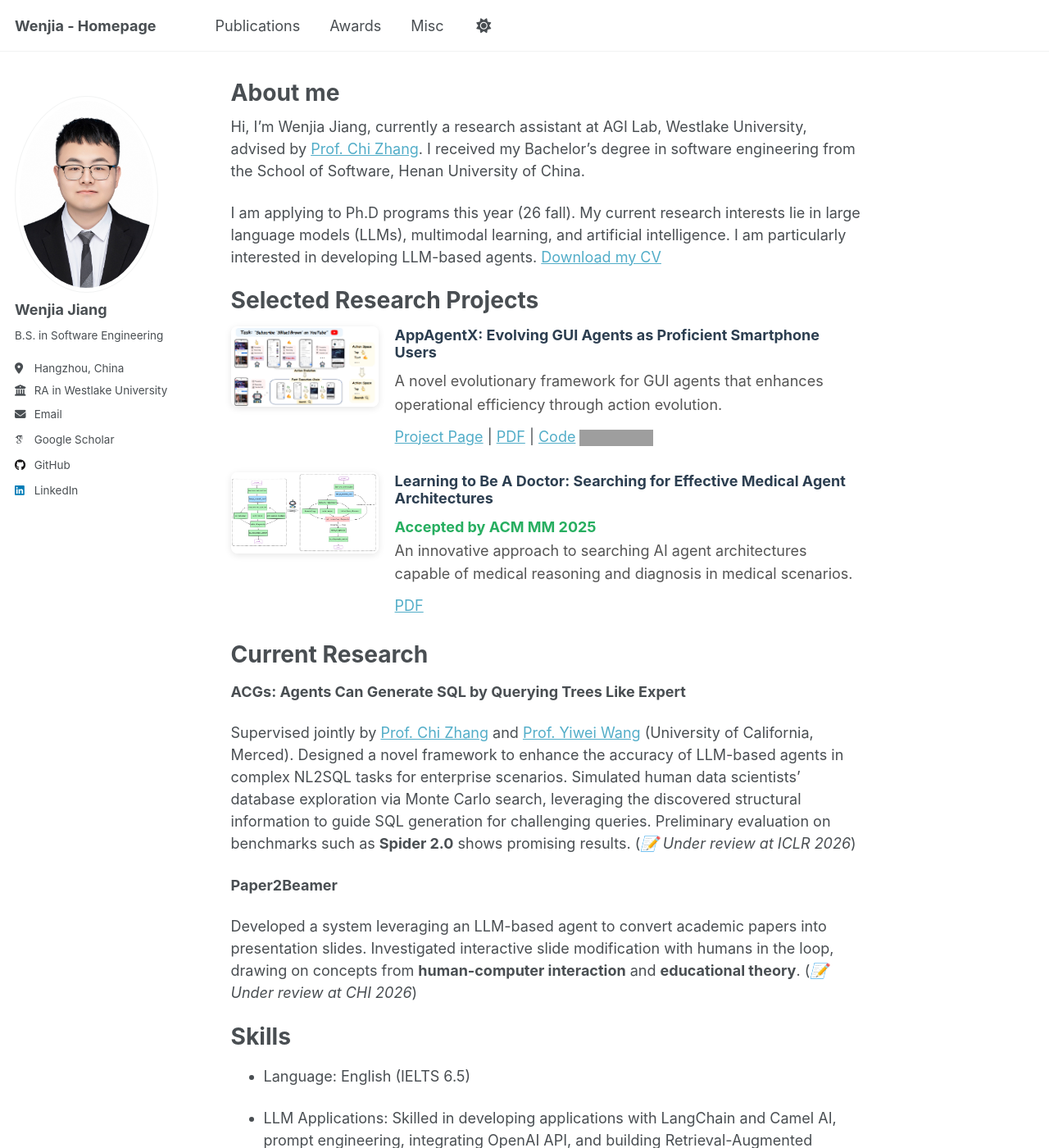
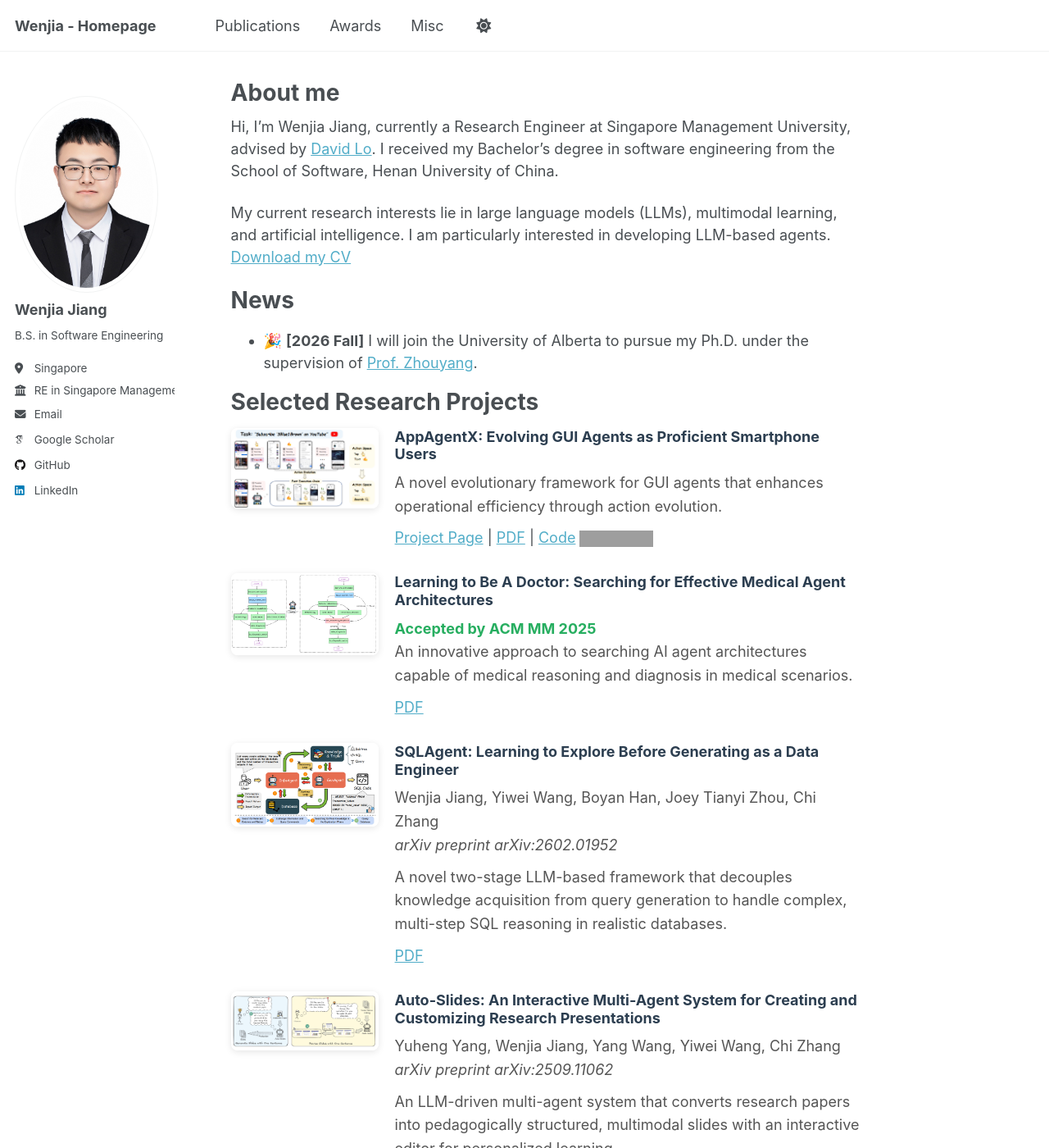
Before and after one commit to jwj1342/jwj1342.github.io, a Jekyll site: the page built from _pages/about.md, in a window 1280 px wide and 1400 px high. Shown: the whole window at 82% size. Built offline with Jekyll 4.4.1, drawn with Linux system fonts in a browser that asks for light colours; some web fonts are replaced; a script that is not in the unit is left out; some of the changed text lies outside the part shown; grey boxes are pictures that could not be loaded.

Commit message:
Update homepage: new affiliations and publications

```diff
--- a/_config.yml
+++ b/_config.yml
@@ -26,8 +26,8 @@ author:
   name: "Wenjia Jiang"
   pronouns: # example: "she/her"
   bio: "B.S. in Software Engineering"
-  location: "Hangzhou, China"
-  employer: "RA in Westlake University"
+  location: "Singapore"
+  employer: "RE in Singapore Management University"
   uri: # URL
   email: "jiangwenjia@westlake.edu.cn"
 
--- a/_pages/about.md
+++ b/_pages/about.md
@@ -7,10 +7,15 @@ redirect_from:
   - /about.html
 ---
 
-Hi, I'm Wenjia Jiang, currently a research assistant at AGI Lab, Westlake University, advised by [Prof. Chi Zhang](https://icoz69.github.io/). I received my Bachelor’s degree in software engineering from the School of Software, Henan University of China.
+Hi, I'm Wenjia Jiang, currently a Research Engineer at Singapore Management University, advised by [David Lo](http://www.mysmu.edu/faculty/davidlo/). I received my Bachelor’s degree in software engineering from the School of Software, Henan University of China.
 
-I am applying to Ph.D programs this year (26 fall). My current research interests lie in large language models (LLMs), multimodal learning, and artificial intelligence. I am particularly interested in developing LLM-based agents.
+My current research interests lie in large language models (LLMs), multimodal learning, and artificial intelligence. I am particularly interested in developing LLM-based agents.
 [Download my CV](files/CV_Wenjia_Jiang.pdf)
+
+# News
+
+- 🎉 **[2026 Fall]** I will join the University of Alberta to pursue my Ph.D. under the supervision of [Prof. Zhouyang](https://homepage.zhouyang.me/).
+
 
 # Selected Research Projects
 
@@ -45,15 +50,43 @@ I am applying to Ph.D programs this year (26 fall). My current research interest
   </div>
 </div>
 
-# Current Research
+<div style="display: flex; align-items: flex-start; margin-bottom: 30px; gap: 20px;">
+  <div style="flex-shrink: 0; width: 180px;">
+    <img src="images/paper_image/sqlagent.png" alt="SQLAgent Project" style="width: 100%; border-radius: 8px; box-shadow: 0 2px 8px rgba(0,0,0,0.1);">
+  </div>
+  <div style="flex: 1;">
+    <h3 style="margin-top: 0; color: #2c3e50;">SQLAgent: Learning to Explore Before Generating as a Data Engineer</h3>
+    <p style="margin: 10px 0; line-height: 1.6; color: #555;">
+      Wenjia Jiang, Yiwei Wang, Boyan Han, Joey Tianyi Zhou, Chi Zhang<br>
+      <em>arXiv preprint arXiv:2602.01952</em>
+    </p>
+    <p style="margin: 10px 0; line-height: 1.6; color: #555;">
+      A novel two-stage LLM-based framework that decouples knowledge acquisition from query generation to handle complex, multi-step SQL reasoning in realistic databases.
+    </p>
+    <div>
+      <a href="https://arxiv.org/abs/2602.01952">PDF</a>
+    </div>
+  </div>
+</div>
 
-**ACGs: Agents Can Generate SQL by Querying Trees Like Expert**
-
-Supervised jointly by [Prof. Chi Zhang](https://icoz69.github.io/) and [Prof. Yiwei Wang](https://wangywust.github.io/) (University of California, Merced). Designed a novel framework to enhance the accuracy of LLM-based agents in complex NL2SQL tasks for enterprise scenarios. Simulated human data scientists' database exploration via Monte Carlo search, leveraging the discovered structural information to guide SQL generation for challenging queries. Preliminary evaluation on benchmarks such as **Spider 2.0** shows promising results. (_📝 Under review at ICLR 2026_)
-
-**Paper2Beamer**
-
-Developed a system leveraging an LLM-based agent to convert academic papers into presentation slides. Investigated interactive slide modification with humans in the loop, drawing on concepts from **human-computer interaction** and **educational theory**. (_📝 Under review at CHI 2026_)
+<div style="display: flex; align-items: flex-start; margin-bottom: 30px; gap: 20px;">
+  <div style="flex-shrink: 0; width: 180px;">
+    <img src="images/paper_image/autoslides.png" alt="Auto-Slides Project" style="width: 100%; border-radius: 8px; box-shadow: 0 2px 8px rgba(0,0,0,0.1);">
+  </div>
+  <div style="flex: 1;">
+    <h3 style="margin-top: 0; color: #2c3e50;">Auto-Slides: An Interactive Multi-Agent System for Creating and Customizing Research Presentations</h3>
+    <p style="margin: 10px 0; line-height: 1.6; color: #555;">
+      Yuheng Yang, Wenjia Jiang, Yang Wang, Yiwei Wang, Chi Zhang<br>
+      <em>arXiv preprint arXiv:2509.11062</em>
+    </p>
+    <p style="margin: 10px 0; line-height: 1.6; color: #555;">
+      An LLM-driven multi-agent system that converts research papers into pedagogically structured, multimodal slides with an interactive editor for personalized learning.
+    </p>
+    <div>
+      <a href="https://arxiv.org/abs/2509.11062">PDF</a>
+    </div>
+  </div>
+</div>
 
 # Skills
 
```
Also changed, not shown: images/paper_image/autoslides.png (added), images/paper_image/sqlagent.png (added).
